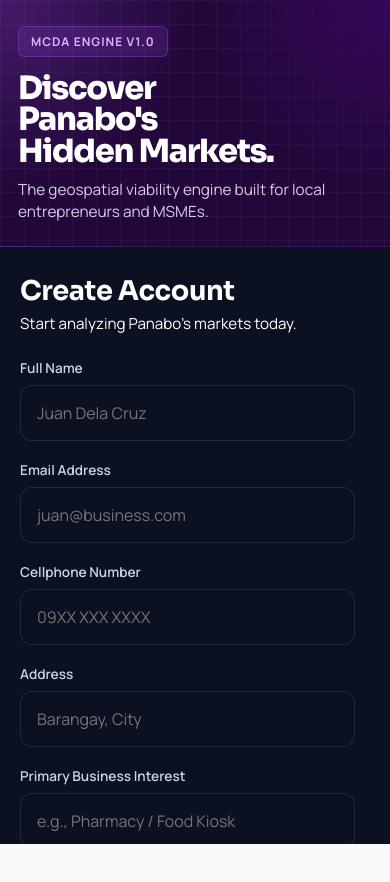
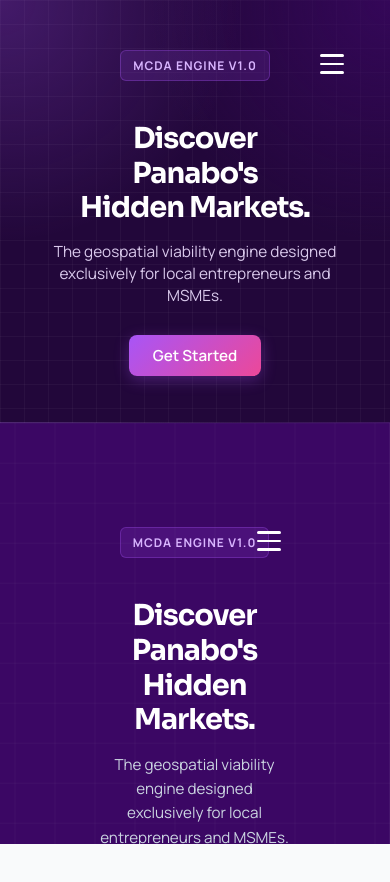
Before and after one commit to CrlRmenn1/market-scope, a React (Vite) app in the folder marketscope-frontend/: page / in a window 390 px wide. Shown: the top 882 px of the page. After the commit the page ends 844 px from the top, so only its background shows below. Built offline with nearby package versions, Linux system fonts and the light colour scheme; no server answers.

Commit message:
Implement hero landing page with burger menu, get started button, and registration slide-in animation

```diff
--- a/marketscope-frontend/src/Auth.css
+++ b/marketscope-frontend/src/Auth.css
@@ -480,6 +480,295 @@
 }
 
 /* =========================================
+   HERO VIEW STYLES
+   ========================================= */
+
+.view-hero .auth-hero {
+  display: flex;
+}
+
+.view-hero .auth-form-wrapper {
+  display: none;
+}
+
+.view-register .auth-hero {
+  display: flex;
+}
+
+.view-register .auth-form-wrapper {
+  display: flex;
+  animation: slideInFromRight 0.4s ease-out forwards;
+}
+
+.view-login .auth-form-wrapper {
+  display: flex;
+}
+
+@keyframes slideInFromRight {
+  from {
+    opacity: 0;
+    transform: translateX(100px);
+  }
+  to {
+    opacity: 1;
+    transform: translateX(0);
+  }
+}
+
+/* Hero Container */
+.hero-container {
+  display: flex;
+  flex-direction: column;
+  align-items: center;
+  justify-content: center;
+  width: 100%;
+  height: 100%;
+  text-align: center;
+  position: relative;
+}
+
+.hero-header {
+  position: absolute;
+  top: 30px;
+  right: 30px;
+  z-index: 100;
+}
+
+/* Burger Menu Button */
+.burger-menu-btn {
+  display: flex;
+  flex-direction: column;
+  gap: 6px;
+  background: transparent;
+  border: none;
+  cursor: pointer;
+  padding: 8px;
+  transition: transform 0.3s ease;
+}
+
+.burger-menu-btn:hover {
+  transform: scale(1.1);
+}
+
+.burger-menu-btn span {
+  display: block;
+  width: 28px;
+  height: 3px;
+  background-color: white;
+  border-radius: 2px;
+  transition: all 0.3s ease;
+}
+
+/* Burger Menu Dropdown */
+.burger-menu {
+  position: absolute;
+  top: 60px;
+  right: 0;
+  background-color: rgba(59, 7, 100, 0.95);
+  border: 1px solid rgba(168, 85, 247, 0.3);
+  border-radius: 8px;
+  overflow: hidden;
+  min-width: 200px;
+  box-shadow: 0 10px 25px rgba(0, 0, 0, 0.3);
+  animation: slideDownMenu 0.3s ease-out;
+}
+
+@keyframes slideDownMenu {
+  from {
+    opacity: 0;
+    transform: translateY(-10px);
+  }
+  to {
+    opacity: 1;
+    transform: translateY(0);
+  }
+}
+
+.burger-item {
+  display: block;
+  width: 100%;
+  padding: 12px 16px;
+  background: transparent;
+  border: none;
+  color: white;
+  text-align: left;
+  cursor: pointer;
+  font-size: 0.95rem;
+  transition: background-color 0.2s ease;
+  border-bottom: 1px solid rgba(168, 85, 247, 0.2);
+}
+
+.burger-item:last-child {
+  border-bottom: none;
+}
+
+.burger-item:hover {
+  background-color: rgba(168, 85, 247, 0.2);
+}
+
+.burger-item:active {
+  background-color: rgba(168, 85, 247, 0.3);
+}
+
+/* Hero Content */
+.hero-content {
+  display: flex;
+  flex-direction: column;
+  align-items: center;
+  justify-content: center;
+  gap: 24px;
+  max-width: 600px;
+  padding: 40px;
+  animation: fadeInUp 0.6s ease-out;
+}
+
+@keyframes fadeInUp {
+  from {
+    opacity: 0;
+    transform: translateY(20px);
+  }
+  to {
+    opacity: 1;
+    transform: translateY(0);
+  }
+}
+
+.hero-title {
+  font-size: 3.5rem;
+  font-weight: 700;
+  color: white;
+  line-height: 1.2;
+  margin: 0;
+  letter-spacing: -1px;
+}
+
+.hero-description {
+  font-size: 1.1rem;
+  color: #cbd5e1;
+  line-height: 1.6;
+  margin: 0;
+  max-width: 500px;
+}
+
+/* Get Started Button */
+.get-started-btn {
+  padding: 14px 40px;
+  font-size: 1.05rem;
+  font-weight: 600;
+  background: linear-gradient(135deg, #a855f7 0%, #ec4899 100%);
+  color: white;
+  border: none;
+  border-radius: 8px;
+  cursor: pointer;
+  transition: all 0.3s ease;
+  box-shadow: 0 4px 15px rgba(168, 85, 247, 0.3);
+  margin-top: 12px;
+}
+
+.get-started-btn:hover {
+  transform: translateY(-2px);
+  box-shadow: 0 6px 20px rgba(168, 85, 247, 0.5);
+}
+
+.get-started-btn:active {
+  transform: translateY(0);
+}
+
+/* Back Button */
+.back-btn {
+  position: absolute;
+  top: 20px;
+  right: 16px;
+  width: 40px;
+  height: 40px;
+  background-color: transparent;
+  border: none;
+  color: white;
+  cursor: pointer;
+  display: flex;
+  align-items: center;
+  justify-content: center;
+  transition: all 0.2s ease;
+  z-index: 50;
+}
+
+.back-btn:hover {
+  color: #a855f7;
+  transform: translateX(4px);
+}
+
+.back-btn svg {
+  width: 24px;
+  height: 24px;
+}
+
+/* Mobile Responsiveness for Hero */
+@media (max-width: 768px) {
+  .hero-content {
+    padding: 30px 20px;
+    gap: 18px;
+  }
+
+  .hero-title {
+    font-size: 2.2rem;
+  }
+
+  .hero-description {
+    font-size: 1rem;
+  }
+
+  .get-started-btn {
+    padding: 12px 32px;
+    font-size: 1rem;
+  }
+
+  .hero-header {
+    top: 20px;
+    right: 20px;
+  }
+
+  .burger-menu-btn span {
+    width: 24px;
+    height: 2.5px;
+  }
+
+  .burger-menu {
+    right: -10px;
+    min-width: 180px;
+  }
+
+  .back-btn {
+    top: 16px;
+    right: 12px;
+  }
+
+  .back-btn svg {
+    width: 20px;
+    height: 20px;
+  }
+}
+
+@media (max-width: 430px) {
+  .hero-content {
+    padding: 24px 16px;
+    gap: 16px;
+  }
+
+  .hero-title {
+    font-size: 1.8rem;
+  }
+
+  .hero-description {
+    font-size: 0.95rem;
+  }
+
+  .get-started-btn {
+    padding: 10px 24px;
+    font-size: 0.95rem;
+  }
+}
+
+/* =========================================
    7. FILE UPLOAD CONTROL
    ========================================= */
 .upload-input-hidden {
--- a/marketscope-frontend/src/AuthPages.jsx
+++ b/marketscope-frontend/src/AuthPages.jsx
@@ -3,7 +3,9 @@ import './Auth.css';
 import { apiUrl } from './api';
 
 export default function AuthPages({ onLoginSuccess, onAdminLoginSuccess, initialView = 'landing', onAuthPagesMounted }) {
-  const [currentView, setCurrentView] = useState(initialView);
+  // Map initialView 'landing' to 'hero' view, but keep 'login' as is
+  const [currentView, setCurrentView] = useState(initialView === 'landing' ? 'hero' : initialView);
+  const [isBurgerOpen, setIsBurgerOpen] = useState(false);
   const [password, setPassword] = useState('');
   const [passwordStrength, setPasswordStrength] = useState(0);
   const [errorMsg, setErrorMsg] = useState('');
@@ -206,6 +208,35 @@ export default function AuthPages({ onLoginSuccess, onAdminLoginSuccess, initial
     }
   };
 
+  const renderHero = () => (
+    <div className="hero-container">
+      {/* Burger Menu */}
+      <div className="hero-header">
+        <button className="burger-menu-btn" onClick={() => setIsBurgerOpen(!isBurgerOpen)}>
+          <span></span>
+          <span></span>
+          <span></span>
+        </button>
+        {isBurgerOpen && (
+          <div className="burger-menu">
+            <button className="burger-item">About Us</button>
+            <button className="burger-item">How Does This Work</button>
+          </div>
+        )}
+      </div>
+
+      {/* Centered Hero */}
+      <div className="hero-content">
+        <div className="hero-badge mb-6">MCDA ENGINE V1.0</div>
+        <h1 className="hero-title">Discover<br/>Panabo's<br/>Hidden Markets.</h1>
+        <p className="hero-description">The geospatial viability engine designed<br/>exclusively for local entrepreneurs and MSMEs.</p>
+        <button className="get-started-btn" onClick={() => setCurrentView('register')}>
+          Get Started
+        </button>
+      </div>
+    </div>
+  );
+
   const renderLogin = () => (
     <div className="fade-in">
       <h2 style={{ color: 'white' }}>Welcome Back</h2>
@@ -255,14 +286,22 @@ export default function AuthPages({ onLoginSuccess, onAdminLoginSuccess, initial
         </button>
 
         <p className="auth-footer">
-          New to MarketScope? <span onClick={() => setCurrentView('landing')}>Create Account</span>
+          New to MarketScope? <span onClick={() => setCurrentView('register')}>Create Account</span>
         </p>
       </form>
     </div>
   );
 
-  const renderLanding = () => (
+  const renderRegister = () => (
     <div className="fade-in">
+      {/* Back Button */}
+      <button className="back-btn" onClick={() => setCurrentView('hero')}>
+        <svg viewBox="0 0 24 24" fill="none" stroke="currentColor" strokeWidth="2" strokeLinecap="round" strokeLinejoin="round">
+          <line x1="19" y1="12" x2="5" y2="12"></line>
+          <polyline points="12 19 5 12 12 5"></polyline>
+        </svg>
+      </button>
+
       <h2 style={{ color: 'white' }}>Create Account</h2>
       <p className="auth-subtitle" style={{ color: 'white' }}>Start analyzing Panabo's markets today.</p>
 
@@ -411,7 +450,24 @@ export default function AuthPages({ onLoginSuccess, onAdminLoginSuccess, initial
   );
 
   return (
-    <div className={`auth-container ${currentView === 'landing' ? 'view-landing' : 'view-login'}`}>
+    <div className={`auth-container ${currentView === 'hero' ? 'view-hero' : currentView === 'register' ? 'view-register' : 'view-login'}`}>
+      {/* Hero View */}
+      {currentView === 'hero' && (
+        <>
+          <div className="mobile-auth-hero">
+            <div className="mobile-hero-text">
+              {renderHero()}
+            </div>
+          </div>
+          <div className="auth-hero">
+            {renderHero()}
+          </div>
+        </>
+      )}
+
+      {/* Register & Login Views */}
+      {currentView !== 'hero' && (
+        <>
           <div className="mobile-auth-hero">
             <div className="mobile-hero-text">
               <div className="hero-badge mb-4">MCDA ENGINE V1.0</div>
@@ -431,9 +487,11 @@ export default function AuthPages({ onLoginSuccess, onAdminLoginSuccess, initial
 
           {/* Form Side */}
           <div className="auth-form-wrapper">
-        {currentView === 'landing' && renderLanding()}
+            {currentView === 'register' && renderRegister()}
             {currentView === 'login' && renderLogin()}
           </div>
+        </>
+      )}
     </div>
   );
 }
```
Lines whose indentation alone changed are shown as unchanged.
